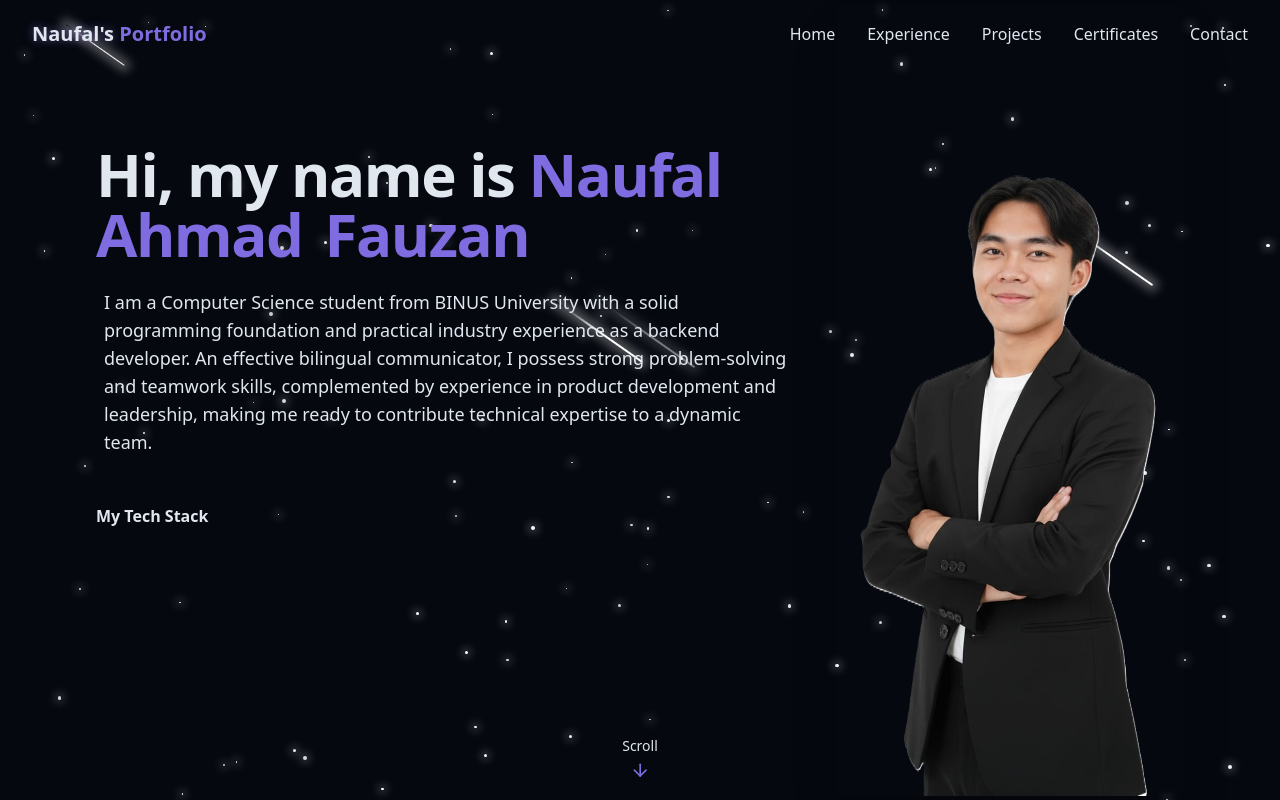
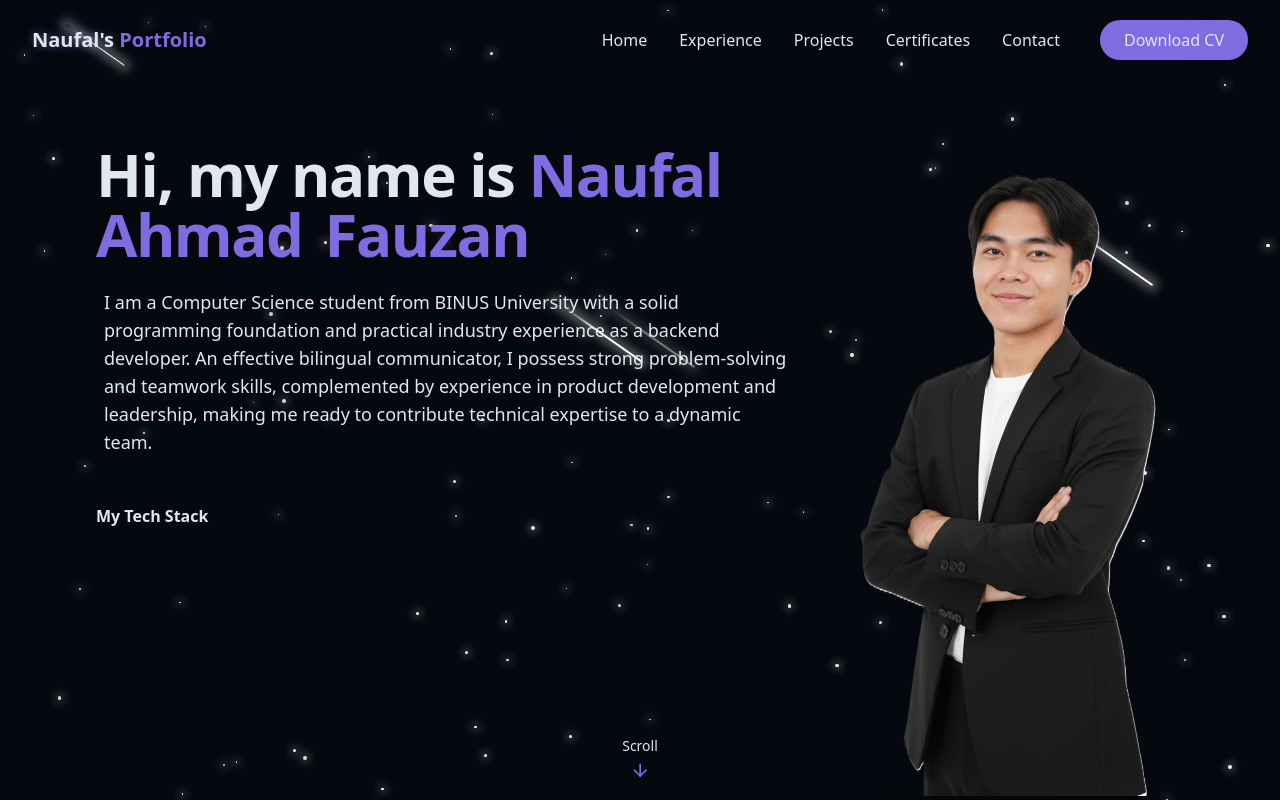
Before and after one commit to palnaz/naufal-portfolio, a React (Vite) app: page / in a window 1280 px wide. Shown: the top 800 px of the page. Built offline with nearby package versions, Linux system fonts and the light colour scheme.

Commit message:
feat(navbar): added Download CV button to navbar, adjusted footer

```diff
--- a/src/components/Footer.jsx
+++ b/src/components/Footer.jsx
@@ -6,7 +6,7 @@ export const Footer = () => {
       {" "}
       <p className="text-sm text-muted-foreground">
         {" "}
-        &copy; {new Date().getFullYear()} Naufal Ahmad Fauzan
+        {new Date().getFullYear()} Naufal Ahmad Fauzan
       </p>
       <a
         href="#home"
--- a/src/components/Navbar.jsx
+++ b/src/components/Navbar.jsx
@@ -1,13 +1,22 @@
+"use client";
+
 import { cn } from "@/lib/utils";
 import { Menu, X } from "lucide-react";
 import { useEffect, useState } from "react";
 
+// --- UPDATED NAV ITEMS ---
 const navItems = [
   { name: "Home", href: "#home" },
   { name: "Experience", href: "#experience" },
   { name: "Projects", href: "#projects" },
   { name: "Certificates", href: "#certificates" },
   { name: "Contact", href: "#contact" },
+  // Add a new item with a special property 'isButton'
+  {
+    name: "Download CV",
+    href: "assets/CV Naufal Ahmad Fauzan.pdf",
+    isButton: true,
+  },
 ];
 
 export const Navbar = () => {
@@ -20,7 +29,6 @@ export const Navbar = () => {
     };
 
     window.addEventListener("scroll", handleScroll);
-
     return () => window.removeEventListener("scroll", handleScroll);
   }, []);
 
@@ -41,26 +49,43 @@ export const Navbar = () => {
             Portfolio
           </span>
         </a>
-        <div className="hidden md:flex space-x-8">
-          {navItems.map((item, key) => (
+
+        {/* --- DESKTOP NAVBAR --- */}
+        <div className="hidden md:flex items-center space-x-8">
+          {navItems.map((item) =>
+            item.isButton ? (
+              // If it's a button, render it with special styling
               <a
-              key={key}
+                key={item.name}
+                href={item.href}
+                download="assets/CV Naufal Ahmad Fauzan.pdf"
+                className="cosmic-button hover:bg-foreground hover:text-primary transition-colors duration-300 ml-2" // Using your existing button style
+              >
+                {item.name}
+              </a>
+            ) : (
+              // Otherwise, render a normal text link
+              <a
+                key={item.name}
                 href={item.href}
                 className="hover:text-primary transition-colors duration-300"
               >
                 {item.name}
               </a>
-          ))}
+            )
+          )}
         </div>
 
+        {/* Mobile Menu Button (no change) */}
         <button
           onClick={() => setIsMenuOpen((prev) => !prev)}
           className="md:hidden p-2 text-foreground z-50"
           aria-label={isMenuOpen ? "Close Menu" : "Open Menu"}
         >
-          {isMenuOpen ? <X size={24} /> : <Menu size={24} />}{" "}
+          {isMenuOpen ? <X size={24} /> : <Menu size={24} />}
         </button>
 
+        {/* --- MOBILE MENU OVERLAY --- */}
         <div
           className={cn(
             "fixed inset-0 bg-background/95 backdrop-blur-md z-40 flex flex-col items-center justify-center",
@@ -70,17 +95,32 @@ export const Navbar = () => {
               : "opacity-0 pointer-events-none"
           )}
         >
-          <div className="flex flex-col space-y-8 text-xl">
-            {navItems.map((item, key) => (
+          <div className="flex flex-col items-center space-y-8 text-xl">
+            {navItems.map((item) =>
+              item.isButton ? (
+                // Render the button in the mobile menu as well
                 <a
-                key={key}
+                  key={item.name}
+                  href={item.href}
+                  target="_blank"
+                  rel="noopener noreferrer"
+                  className="cosmic-button"
+                  onClick={() => setIsMenuOpen(false)}
+                >
+                  {item.name}
+                </a>
+              ) : (
+                // Render the normal links
+                <a
+                  key={item.name}
                   href={item.href}
                   className="hover:text-primary transition-colors duration-300"
                   onClick={() => setIsMenuOpen(false)}
                 >
                   {item.name}
                 </a>
-            ))}
+              )
+            )}
           </div>
         </div>
       </div>
```
Lines whose indentation alone changed are shown as unchanged.
